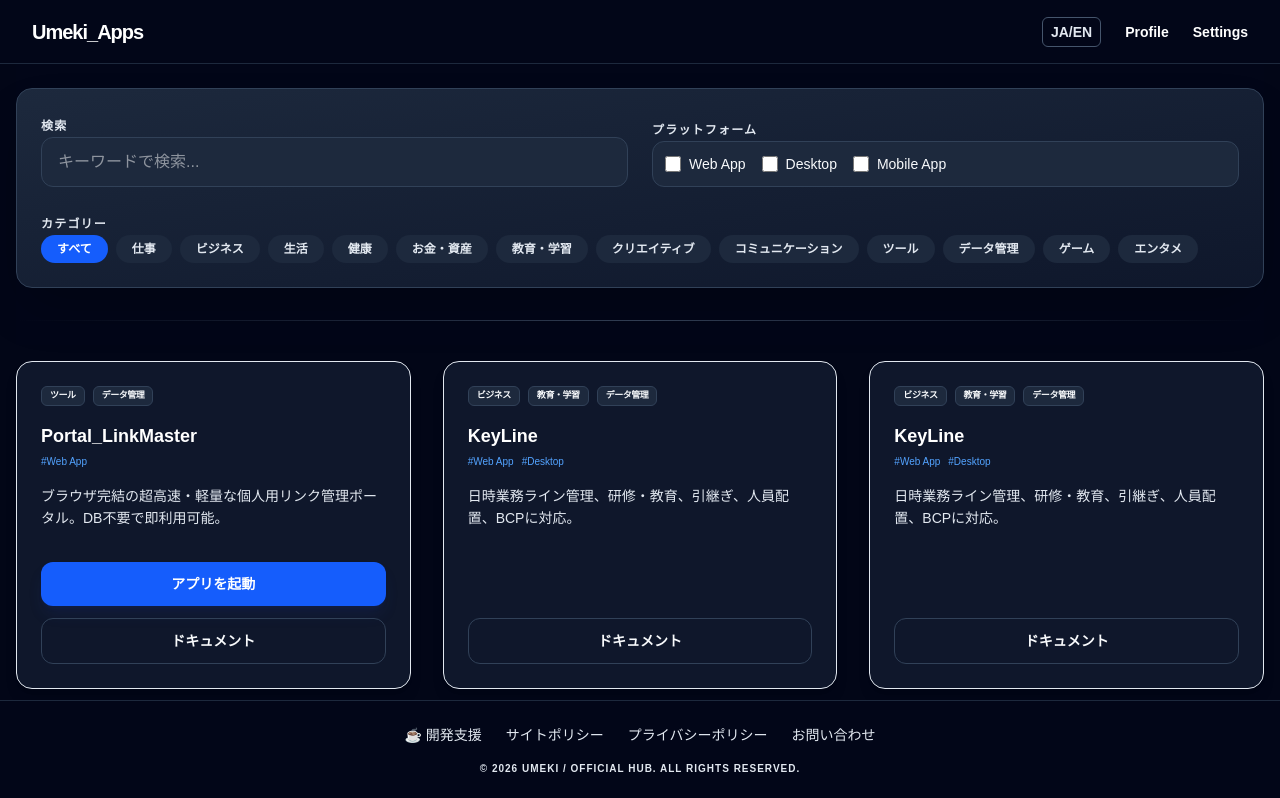
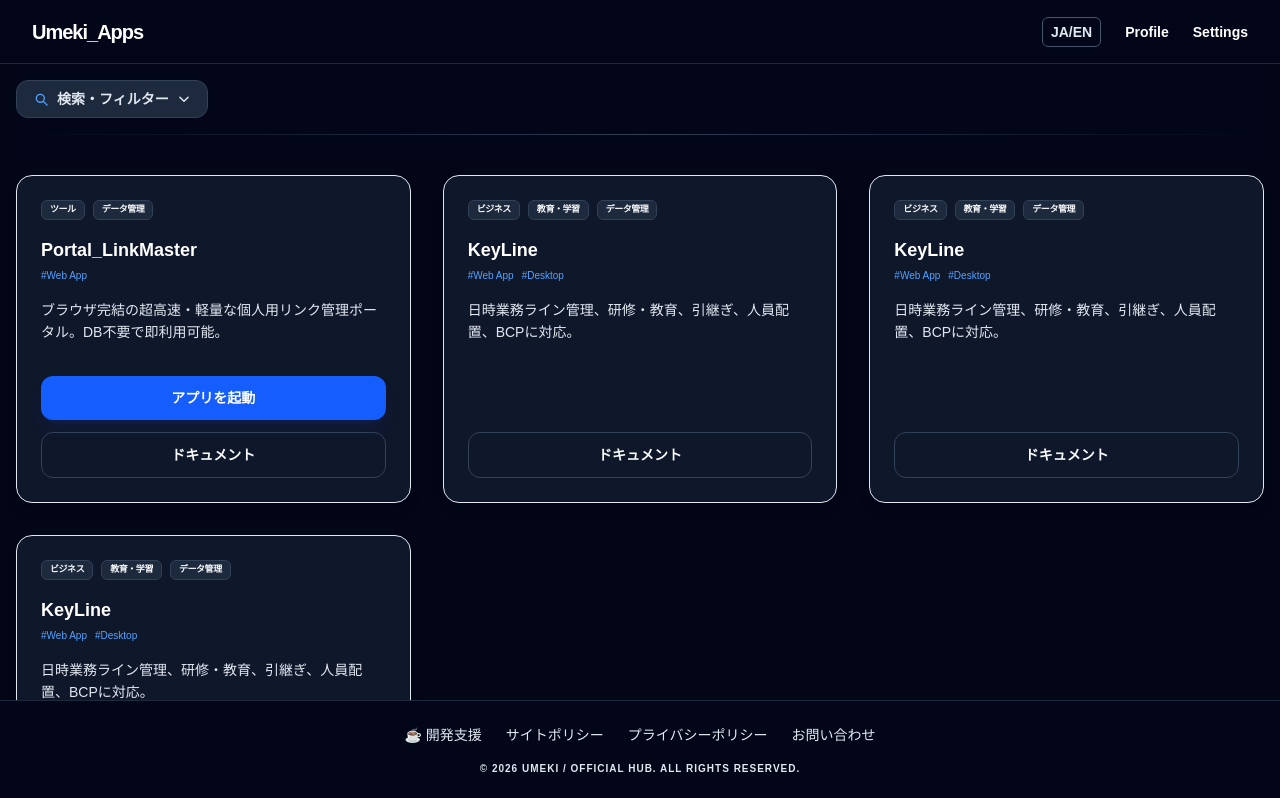
Before and after one commit to umeki-jp/Umeki_Hub, a Next.js app: page / in a window 1280 px wide. Shown: the top 798 px of the page. Built offline with nearby package versions, Linux system fonts and the light colour scheme.

Commit message:
検索窓縮小化自宅4月3日

```diff
--- a/src/app/page.js
+++ b/src/app/page.js
@@ -9,6 +9,7 @@ export default function HomePage() {
   const [searchQuery, setSearchQuery] = useState("");
   const [selectedCategory, setSelectedCategory] = useState("ALL");
   const [selectedPlatforms, setSelectedPlatforms] = useState([]);
+  const [isSearchOpen, setIsSearchOpen] = useState(false);
 
   // Contextから現在の言語設定を取得
   const { lang } = useLanguage();
@@ -46,8 +47,41 @@ export default function HomePage() {
     <div className="w-full relative flex flex-col">
 
       {/* 検索・フィルターセクションの固定ラッパー */}
-      {/* 背景をページと同色で完全に塗りつぶし、後続の要素が透けないようにする */}
-      <div className="sticky top-[64px] z-40 bg-slate-950 pt-6 pb-4 -mt-6 -mx-4 px-4 sm:mx-0 sm:px-0">
+      <div className="sticky top-[64px] z-40 bg-slate-950 pt-4 pb-4 -mt-6 -mx-4 px-4 sm:mx-0 sm:px-0">
+
+        {/* 折りたたみトグルバー */}
+        <div className="flex items-center justify-between gap-3">
+          <button
+            onClick={() => setIsSearchOpen(prev => !prev)}
+            className="flex items-center gap-2 px-4 py-2 rounded-xl bg-slate-800 border border-slate-700 hover:bg-slate-700 transition-all text-sm font-semibold text-slate-200"
+          >
+            {/* 検索アイコン */}
+            <svg xmlns="http://www.w3.org/2000/svg" className="w-4 h-4 text-blue-400" fill="none" viewBox="0 0 24 24" stroke="currentColor" strokeWidth={2}>
+              <path strokeLinecap="round" strokeLinejoin="round" d="M21 21l-4.35-4.35M17 11A6 6 0 1 1 5 11a6 6 0 0 1 12 0z" />
+            </svg>
+            {lang === "ja" ? "検索・フィルター" : "Search & Filter"}
+            {/* アクティブフィルター数バッジ */}
+            {(searchQuery || selectedCategory !== "ALL" || selectedPlatforms.length > 0) && (
+              <span className="ml-1 px-1.5 py-0.5 rounded-full bg-blue-600 text-white text-[10px] font-black">
+                {[searchQuery ? 1 : 0, selectedCategory !== "ALL" ? 1 : 0, selectedPlatforms.length].reduce((a, b) => a + b, 0)}
+              </span>
+            )}
+            {/* 展開アイコン */}
+            <svg xmlns="http://www.w3.org/2000/svg" className={`w-3.5 h-3.5 transition-transform duration-200 ${isSearchOpen ? 'rotate-180' : ''}`} fill="none" viewBox="0 0 24 24" stroke="currentColor" strokeWidth={2.5}>
+              <path strokeLinecap="round" strokeLinejoin="round" d="M19 9l-7 7-7-7" />
+            </svg>
+          </button>
+
+          {/* 検索クエリのインライン表示（折りたたみ時） */}
+          {!isSearchOpen && searchQuery && (
+            <span className="text-xs text-slate-400 truncate max-w-[200px]">
+              &ldquo;{searchQuery}&rdquo;
+            </span>
+          )}
+        </div>
+
+        {/* 展開パネル */}
+        <div className={`overflow-hidden transition-all duration-300 ease-in-out ${isSearchOpen ? 'max-h-[600px] opacity-100 mt-3' : 'max-h-0 opacity-0 mt-0'}`}>
           <section className="bg-gradient-to-br from-slate-800 to-slate-900 p-6 rounded-2xl border border-slate-700 shadow-2xl space-y-6">
             <div className="grid grid-cols-1 md:grid-cols-2 gap-6 items-end">
             {/* 検索窓 */}
@@ -111,9 +145,10 @@ export default function HomePage() {
             </div>
             </div>
           </section>
+        </div>
 
         {/* 検索とグリッドの間の装飾的な区切り線 */}
-        <div className="h-px w-full bg-gradient-to-r from-transparent via-slate-600 to-transparent opacity-70 mt-8 mb-2"></div>
+        <div className="h-px w-full bg-gradient-to-r from-transparent via-slate-600 to-transparent opacity-70 mt-4 mb-2"></div>
       </div>
 
       {/* アプリ一覧グリッド */}
```
Lines whose indentation alone changed are shown as unchanged.
